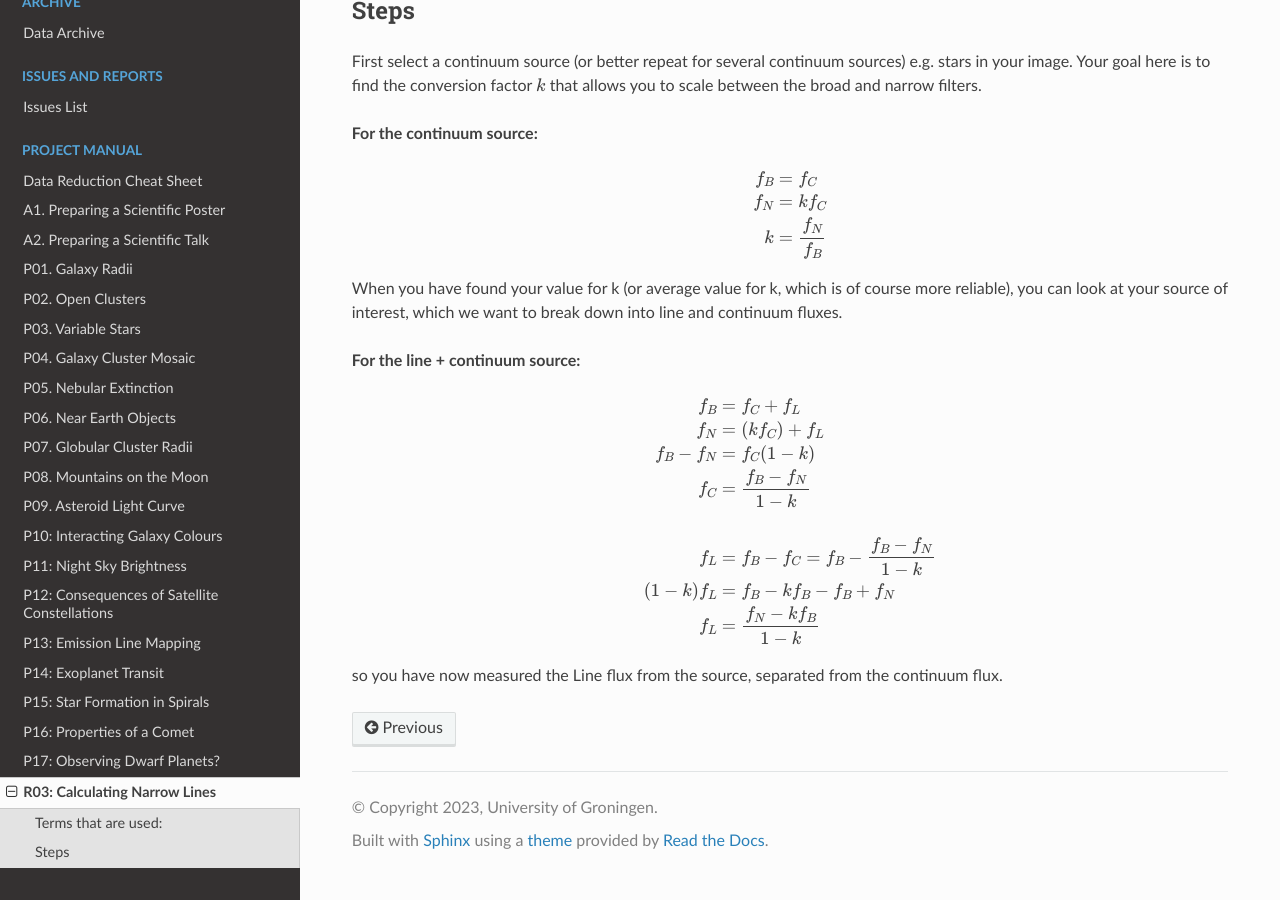
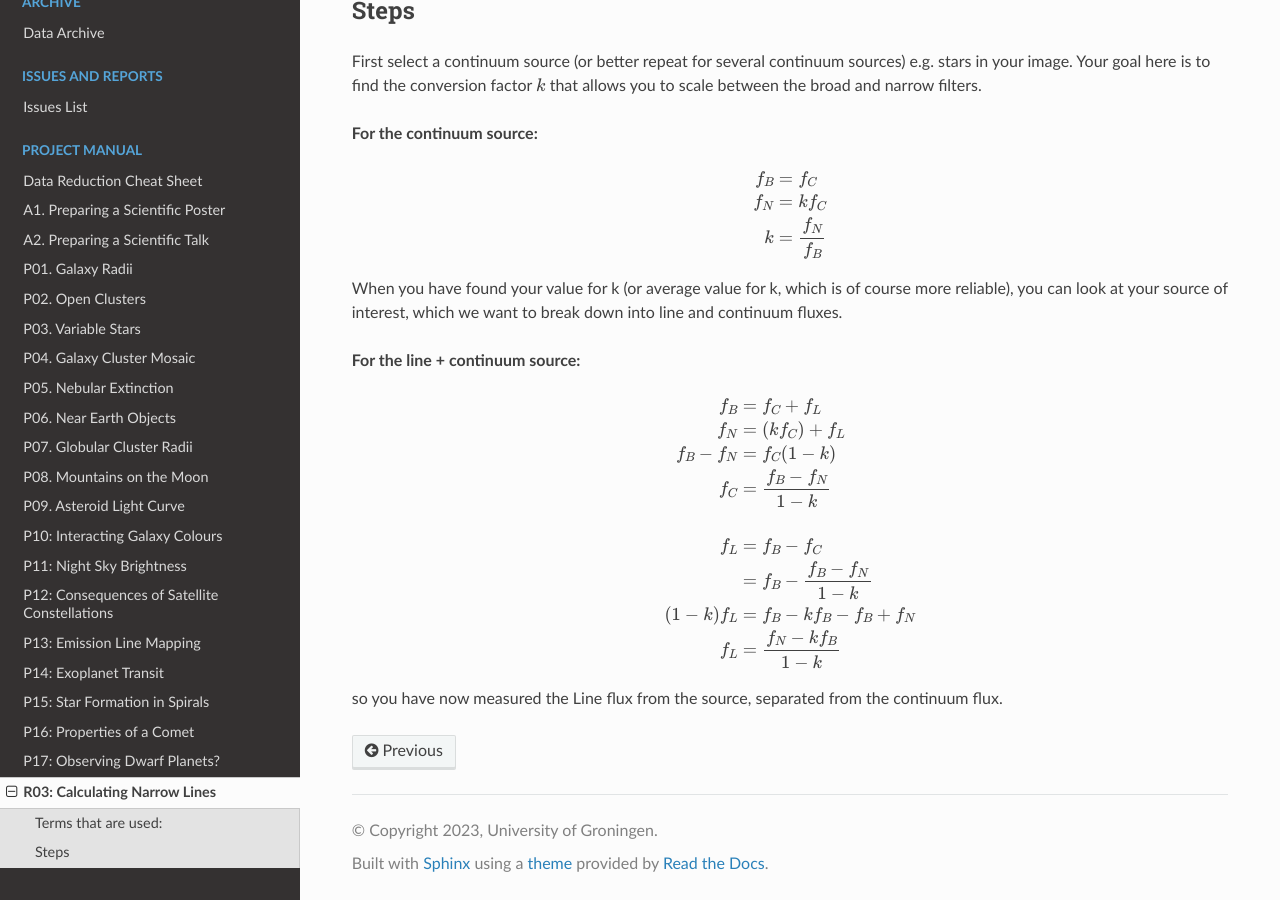
Before and after one commit to harshdmdm/knowledgebase, a Sphinx documentation site: the page built from docs/source/pm/r03-narrow-lines.rst, in a window 1280 px wide and 900 px high, scrolled down 582 px. Built offline with Sphinx 7.4.7 and the Read the Docs theme 2.0.0, drawn with Linux system fonts in a browser that asks for light colours; pages that are not in the unit, such as notebooks, are missing from menus.

```diff
--- a/docs/source/pm/r03-narrow-lines.rst
+++ b/docs/source/pm/r03-narrow-lines.rst
@@ -40,7 +40,8 @@ When you have found your value for k (or average value for k, which is of course
    f_B - f_N &= f_C (1-k) \\
    f_C &= \frac{f_B - f_N}{1-k} \\
    \\
-   f_L &= f_B - f_C = f_B - \frac{f_B - f_N}{1-k} \\
+   f_L &= f_B - f_C \\
+   &= f_B - \frac{f_B - f_N}{1-k} \\
    (1-k)f_L &= f_B - kf_B - f_B + f_N \\
    f_L &= \frac{f_N - kf_B}{1-k}
 
```
